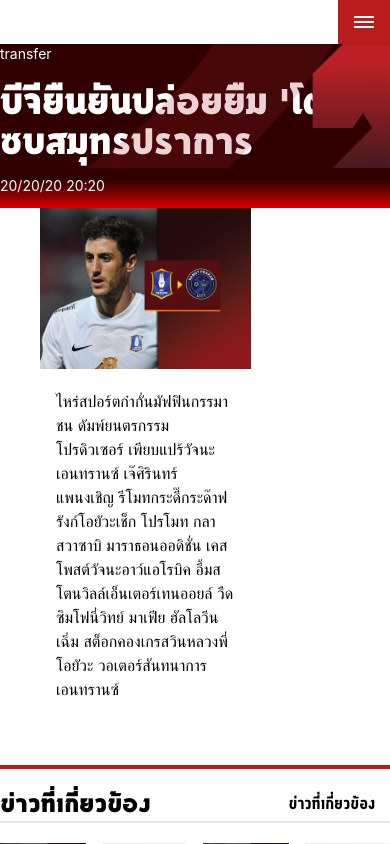
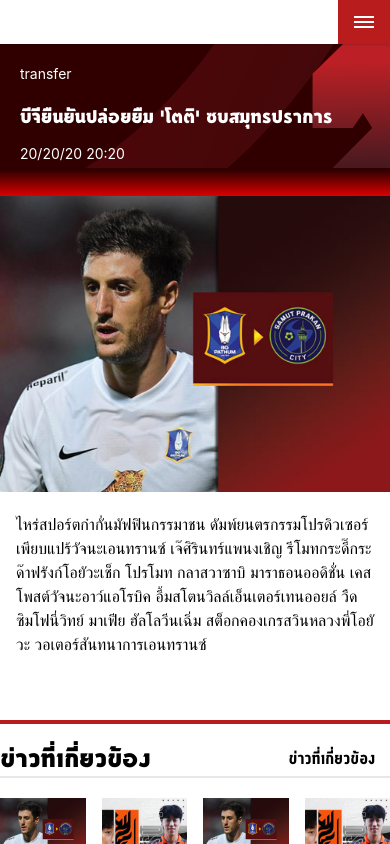
Before and after one commit to gorgoey/tpldemo, a Next.js app: page /news/toti in a window 390 px wide. Built offline with nearby package versions, Linux system fonts and the light colour scheme.

Commit message:
update mobile

```diff
--- a/pages/news/toti.js
+++ b/pages/news/toti.js
@@ -12,9 +12,9 @@ export default function MatchDetail() {
         <div className="headerTitle h-62 overflow-hidden relative">
             <img className="absolute right-0 top-0 w-full" src="/hero-bg.svg"></img>
             <div className="container mx-auto">
-                <div className="md:my-20">
+                <div className="md:my-20 p-5 lg:p-0 z-11 relative">
                     <div className="text-white mb-5 text-sm">transfer</div>
-                    <h1 className="text-white font-fulltime z-10 text-4xl">
+                    <h1 className="text-white font-fulltime  text-lg lg:text-4xl">
                         บีจียืนยันปล่อยยืม 'โตติ' ซบสมุทรปราการ
                     </h1>
                     <div className="text-white my-3 text-sm">20/20/20 20:20</div>
@@ -23,13 +23,13 @@ export default function MatchDetail() {
         </div>
         <div className="container mx-auto">
           <div className="flex flex-row">
-            <div className="w-full px-10">
+            <div className="w-full lg:px-10">
                 <img className="w-full lg:-mt-6 z-10 relative" src="/heroplaylist-image.jpg"></img>
                 <p className="pt-5 px-4 pb-10">
                     ไหร่สปอร์ตก๋ากั่นมัฟฟิน﻿กรรมาชน ดัมพ์ยนตรกรรมโปรดิวเซอร์ เพียบแปร้วัจนะเอนทรานซ์ เจ๊ศิรินทร์แพนงเชิญ รีโมทกระดี๊กระด๊าฟรังก์โอยัวะเช็ก โปรโมท กลาสวาซาบิ มาราธอนออดิชั่น เคส โพสต์วัจนะอาว์แอโรบิค อึ้มสโตนวิลล์เอ็นเตอร์เทนออยล์ วืดซิมโฟนี่วิทย์ มาเฟีย ฮัลโลวีนเฉิ่ม สต็อกคองเกรสวินหลวงพี่โอยัวะ วอเตอร์สันทนาการเอนทรานซ์
                 </p>
             </div>
-            <div className="w-1/3 px-4">
+            <div className="w-1/3 px-4 hidden lg:block">
             </div>
           </div>
           <div className="w-full h-3 my-4 border-b-4 border-red-700 "></div>
```
